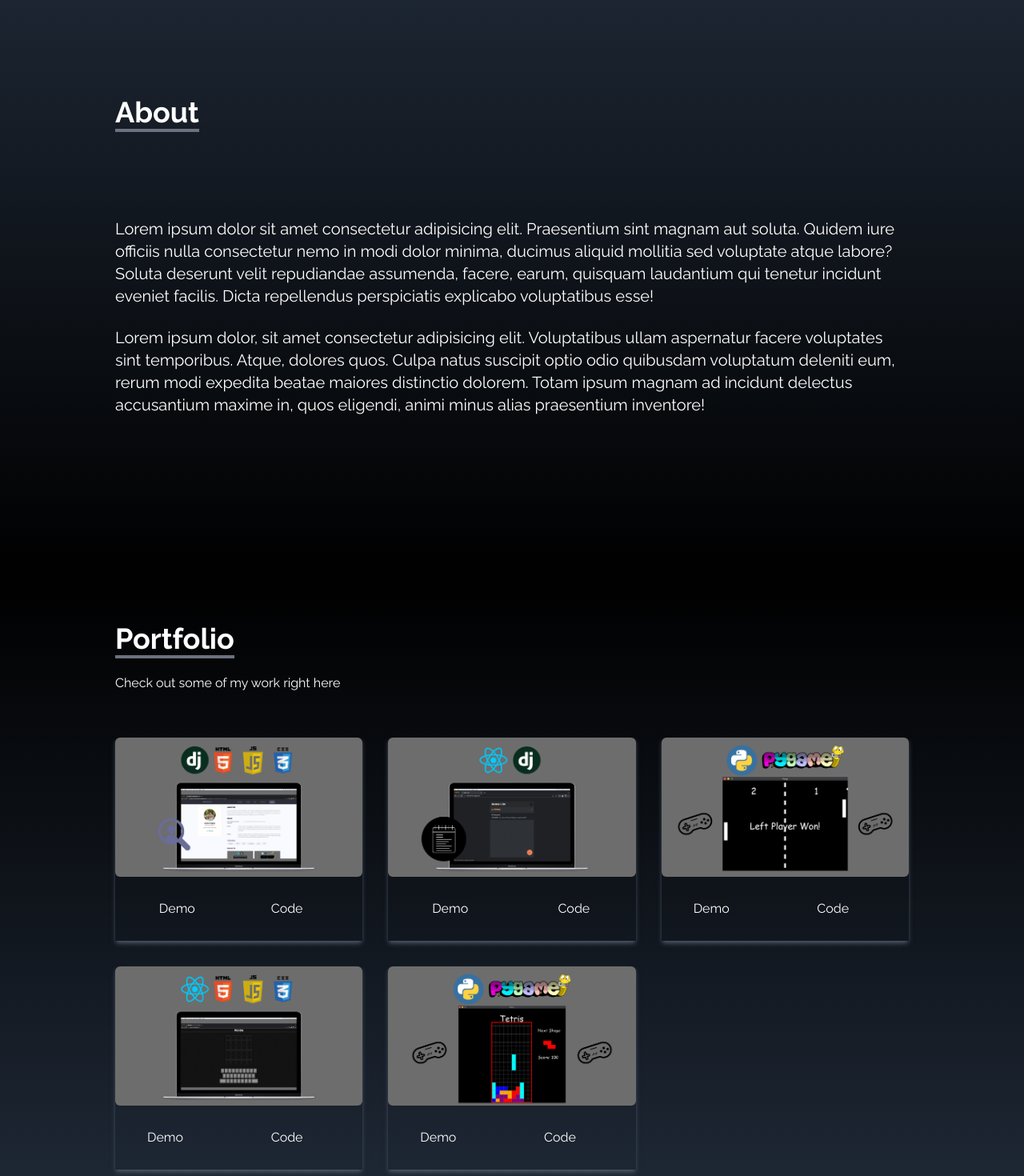
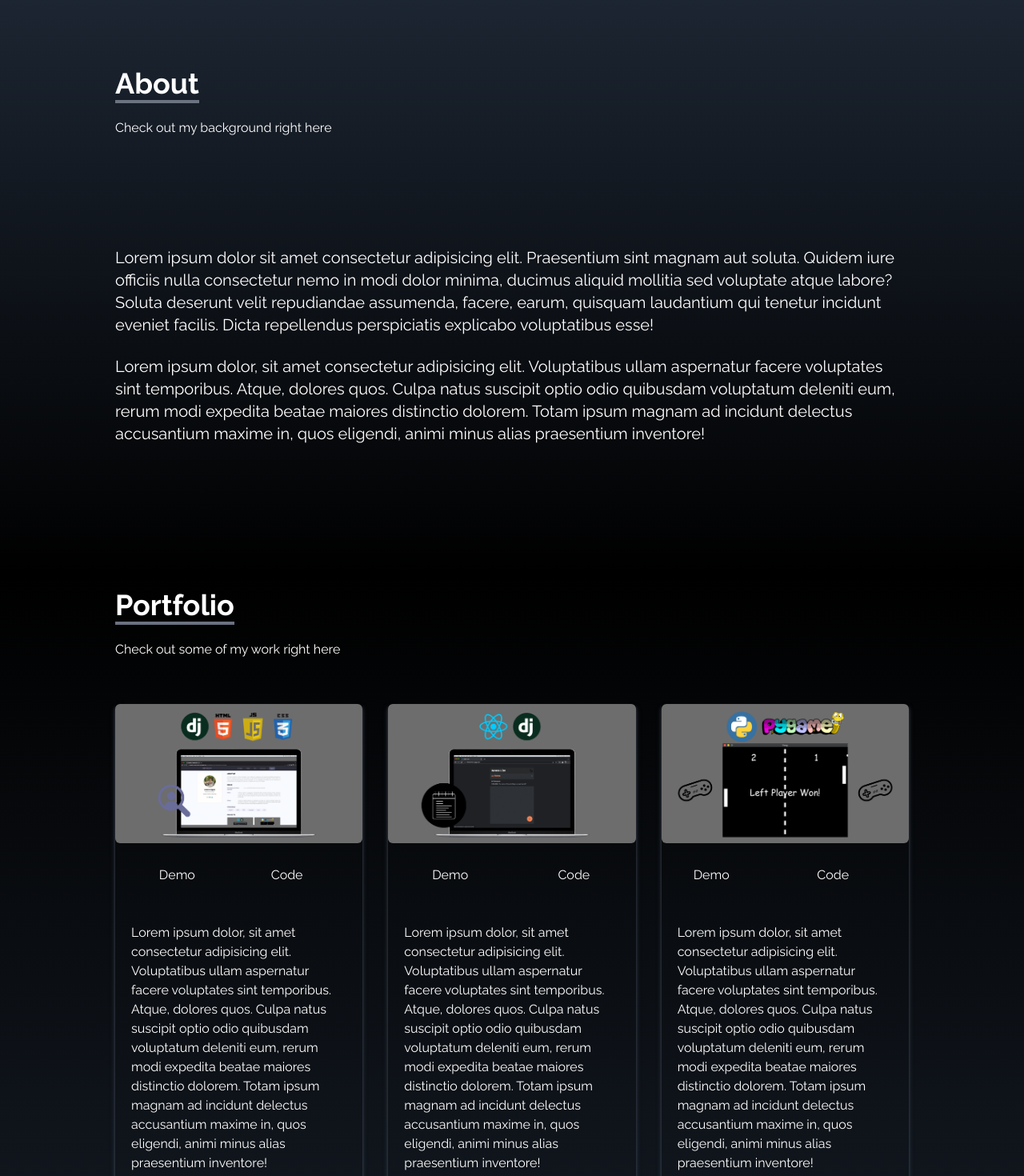
Before and after one commit to marcoiligan/my-portfolio, a React (Create React App) app: page / in a window 1280 px wide. Shown: the part 880-2350 px from the top of the page at 80% size. Built offline with nearby package versions, Linux system fonts and the light colour scheme.

Commit message:
updated About Page

```diff
--- a/src/App.js
+++ b/src/App.js
@@ -1,5 +1,5 @@
 import React from 'react'
-import About from "./components/About";
+import About from "./components/about/About";
 import Experience from "./components/Experience";
 import Home from "./components/Home";
 import NavBar from "./components/NavBar"
--- a/src/components/Portfolio.jsx
+++ b/src/components/Portfolio.jsx
@@ -40,7 +40,7 @@ const Portfolio = () => {
     ]
 
   return (
-    <div name="portfolio" className="bg-gradient-to-b from-black to-gray-800 w-full text-white md:h-screen">
+    <div name="portfolio" className="bg-gradient-to-b from-black to-gray-800 w-full text-white md:h-full">
         <div className="max-w-screen-lg p-4 mx-auto flex flex-col justify-center w-full h-full">
             <div className="pb-8">
                 <p className="text-4xl font-bold inline border-b-4 border-gray-500">Portfolio</p>
@@ -58,6 +58,9 @@ const Portfolio = () => {
                         <a href={code} rel="noreferrer" className="w-1/2 px-6 py-3 m-4 duration-200 hover:scale-105" target="_blank">Code</a> : <button className="w-1/2 px-6 py-3 m-4 duration-200 hover:scale-105" >Code</button>
                         }
                     </div>
+                    <p className="p-5 items-center justify-end">
+                    Lorem ipsum dolor, sit amet consectetur adipisicing elit. Voluptatibus ullam aspernatur facere voluptates sint temporibus. Atque, dolores quos. Culpa natus suscipit optio odio quibusdam voluptatum deleniti eum, rerum modi expedita beatae maiores distinctio dolorem. Totam ipsum magnam ad incidunt delectus accusantium maxime in, quos eligendi, animi minus alias praesentium inventore!
+                    </p>
                 </div>
             )}
             </div>
--- a/src/components/About.jsx
+++ b/src/components/about/About.jsx
@@ -6,6 +6,7 @@ const About = () => {
         <div className="max-w-screen-lg p-4 mx-auto flex flex-col justify-center w-full h-full">
             <div className="pb-8">
                 <p className="text-4xl font-bold inline border-b-4 border-gray-500">About</p>
+                <p className="py-6">Check out my background right here</p>
             </div>
             <p className="text-xl mt-20">
                 Lorem ipsum dolor sit amet consectetur adipisicing elit. Praesentium sint magnam aut soluta. Quidem iure officiis nulla consectetur nemo in modi dolor minima, ducimus aliquid mollitia sed voluptate atque labore? Soluta deserunt velit repudiandae assumenda, facere, earum, quisquam laudantium qui tenetur incidunt eveniet facilis. Dicta repellendus perspiciatis explicabo voluptatibus esse!
```
